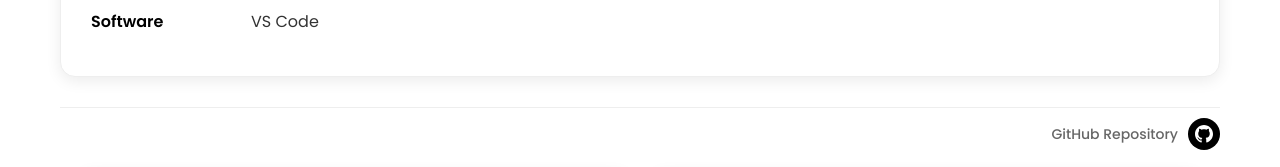
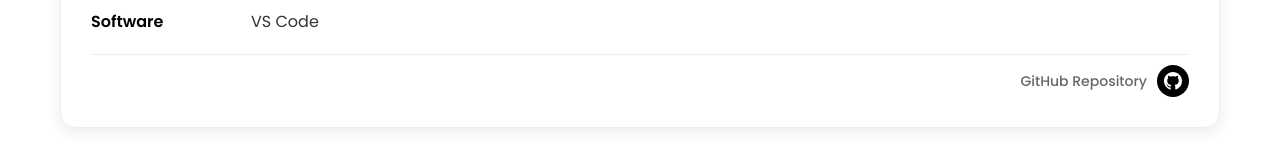
Before and after one commit to mahatti/mhtea-porto, a plain HTML site: page project/bunblelible.html in a window 1280 px wide. Shown: the part 310-477 px from the top of the page. Drawn offline with Linux system fonts and the light colour scheme.

Commit message:
project update

```diff
--- a/project/bunblelible.html
+++ b/project/bunblelible.html
@@ -18,20 +18,25 @@
 
     <div class="project-info">
         <h2>Bunbeliveable</h2>
-        <div class="row"><span class="label">Description</span><span class="value">Designed and developed a responsive website for a bakery featuring an interactive menu and gallery showcase of cakes. The site includes customer testimonials, special order forms for custom cakes, and seamless integration with social media platforms.</span></div>
+        <div class="row"><span class="label">Description</span><span class="value">Designed and developed a responsive
+                website for a bakery featuring an interactive menu and gallery showcase of cakes. The site includes
+                customer testimonials, special order forms for custom cakes, and seamless integration with social media
+                platforms.</span></div>
         <div class="row"><span class="label">Subject</span><span class="value">Web Programming</span></div>
         <div class="row"><span class="label">Language</span><span class="value">HTML, CSS, JavaScript</span></div>
         <div class="row"><span class="label">Software</span><span class="value">VS Code</span></div>
+        <div class="github-section">
+            <span class="github-text">GitHub Repository</span>
+            <a href="https://github.com/mahatti/Bunblelible.git" target="_blank" class="github-link">
+                <svg class="github-icon" viewBox="0 0 24 24" fill="currentColor">
+                    <path
+                        d="M12 0c-6.626 0-12 5.373-12 12 0 5.302 3.438 9.8 8.207 11.387.599.111.793-.261.793-.577v-2.234c-3.338.726-4.033-1.416-4.033-1.416-.546-1.387-1.333-1.756-1.333-1.756-1.089-.745.083-.729.083-.729 1.205.084 1.839 1.237 1.839 1.237 1.07 1.834 2.807 1.304 3.492.997.107-.775.418-1.305.762-1.604-2.665-.305-5.467-1.334-5.467-5.931 0-1.311.469-2.381 1.236-3.221-.124-.303-.535-1.524.117-3.176 0 0 1.008-.322 3.301 1.23.957-.266 1.983-.399 3.003-.404 1.02.005 2.047.138 3.006.404 2.291-1.552 3.297-1.23 3.297-1.23.653 1.653.242 2.874.118 3.176.77.84 1.235 1.911 1.235 3.221 0 4.609-2.807 5.624-5.479 5.921.43.372.823 1.102.823 2.222v3.293c0 .319.192.694.801.576 4.765-1.589 8.199-6.086 8.199-11.386 0-6.627-5.373-12-12-12z" />
+                </svg>
+            </a>
+        </div>
     </div>
 
-    <div class="github-section">
-        <span class="github-text">GitHub Repository</span>
-        <a href="https://github.com/mahatti/Bunblelible.git" target="_blank" class="github-link">
-            <svg class="github-icon" viewBox="0 0 24 24" fill="currentColor">
-                <path d="M12 0c-6.626 0-12 5.373-12 12 0 5.302 3.438 9.8 8.207 11.387.599.111.793-.261.793-.577v-2.234c-3.338.726-4.033-1.416-4.033-1.416-.546-1.387-1.333-1.756-1.333-1.756-1.089-.745.083-.729.083-.729 1.205.084 1.839 1.237 1.839 1.237 1.07 1.834 2.807 1.304 3.492.997.107-.775.418-1.305.762-1.604-2.665-.305-5.467-1.334-5.467-5.931 0-1.311.469-2.381 1.236-3.221-.124-.303-.535-1.524.117-3.176 0 0 1.008-.322 3.301 1.23.957-.266 1.983-.399 3.003-.404 1.02.005 2.047.138 3.006.404 2.291-1.552 3.297-1.23 3.297-1.23.653 1.653.242 2.874.118 3.176.77.84 1.235 1.911 1.235 3.221 0 4.609-2.807 5.624-5.479 5.921.43.372.823 1.102.823 2.222v3.293c0 .319.192.694.801.576 4.765-1.589 8.199-6.086 8.199-11.386 0-6.627-5.373-12-12-12z"/>
-            </svg>
-        </a>
-    </div>
+
 
     <div class="gallery">
         <div class="gallery-box">
--- a/project/project-script.js
+++ b/project/project-script.js
@@ -1,3 +1,3 @@
 document.querySelector('.close-btn').addEventListener('click', function() {
-    window.location.href = '../porto-web.html#project';
+    window.location.href = '../index.html#project';
 });
```
